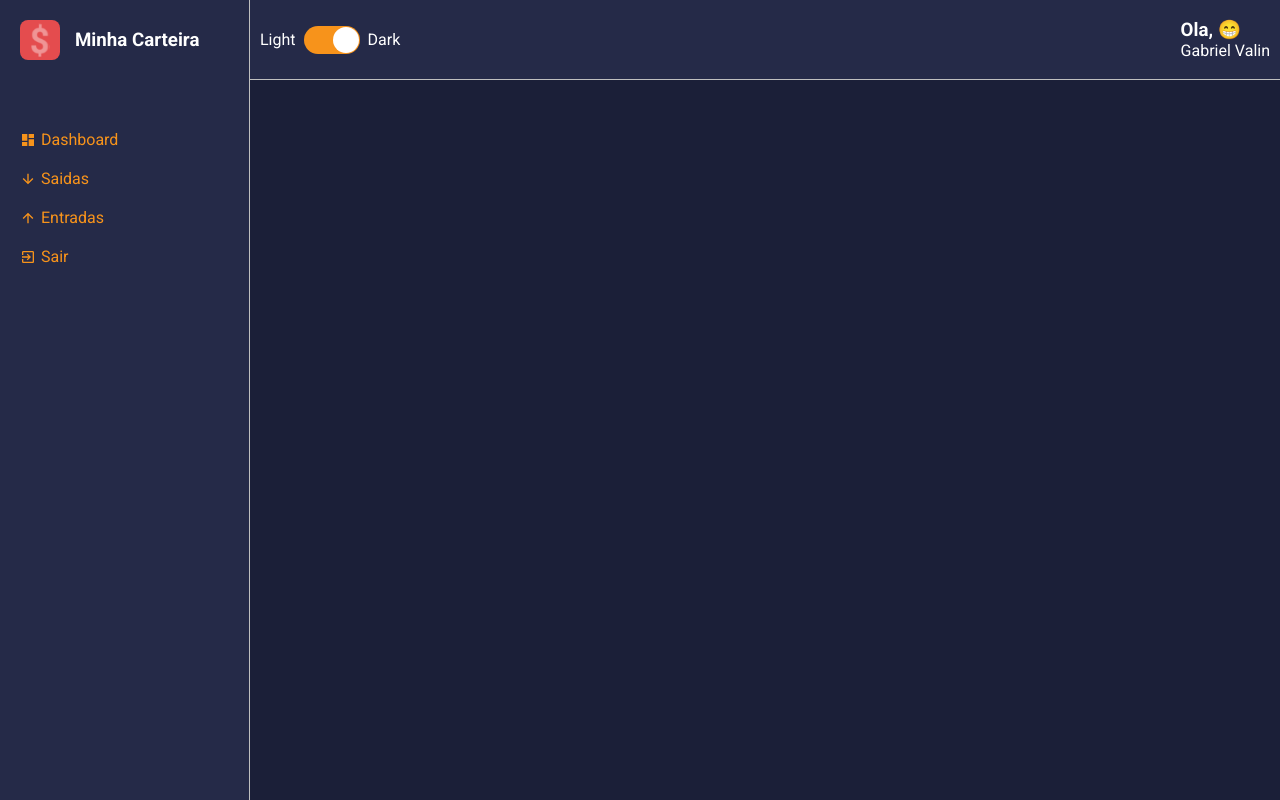
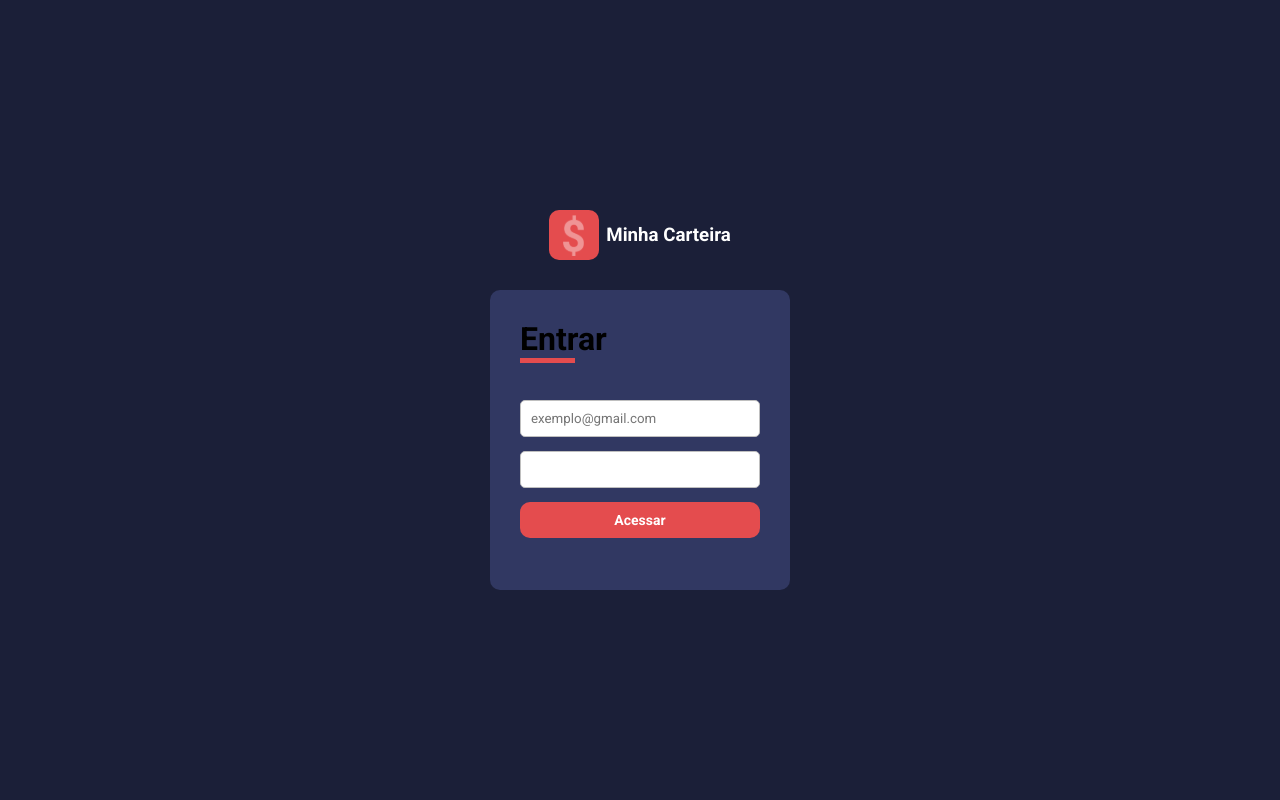
Before and after one commit to Gabriel-Valin/react-dashboard-base, a React (Vite) app: page /login in a window 1280 px wide. Built offline with nearby package versions, Linux system fonts and the light colour scheme.

Commit message:
feat: finish layout loginpage

```diff
--- a/src/App.tsx
+++ b/src/App.tsx
@@ -1,7 +1,7 @@
 import GlobalStyles from "./styles/GlobalStyles"
 import { ThemeProvider } from 'styled-components'
-import dark from "./styles/themes/dark"
 import AppRoutes from "./routes/app.routes"
+import AuthRoutes from "./routes/auth.routes"
 import { useTheme } from './hooks/theme'
 
 function App() {
@@ -9,7 +9,8 @@
   return (
    <ThemeProvider theme={theme}>
     <GlobalStyles />
-    <AppRoutes />
+    {/* <AppRoutes /> */}
+    <AuthRoutes />
    </ThemeProvider>
   )
 }
--- /dev/null
+++ b/src/components/Button/index.tsx
@@ -0,0 +1,16 @@
+import { ButtonHTMLAttributes, InputHTMLAttributes, ReactNode } from 'react';
+import { Container } from './style'
+
+interface ButtonTypeProps extends ButtonHTMLAttributes<HTMLButtonElement> {
+    children: ReactNode
+}
+
+function Button({ children, ...rest }: ButtonTypeProps) {
+    return (
+        <Container {...rest}>
+            {children}
+        </Container>
+    );
+}
+
+export default Button;
--- /dev/null
+++ b/src/components/Button/style.ts
@@ -0,0 +1,21 @@
+import styled from "styled-components";
+
+export const Container = styled.button`
+    width: 100%;
+
+    margin: 7px 0;
+    padding: 10px;
+
+    border-radius: 10px;
+
+    font-weight: bold;
+    font-size: 14px;
+    color: ${props => props.theme.colors.white};
+    background-color: ${props => props.theme.colors.warning};
+
+    transition: opacity .3s;
+
+    &:hover {
+        opacity: .7;
+    }
+`;
--- /dev/null
+++ b/src/components/Input/index.tsx
@@ -0,0 +1,16 @@
+import { InputHTMLAttributes } from 'react';
+import { Container } from './style'
+
+interface InputTypeProps extends InputHTMLAttributes<HTMLInputElement> {
+
+}
+
+function Input({ ...rest }: InputTypeProps) {
+    return (
+        <Container {...rest}>
+
+        </Container>
+    );
+}
+
+export default Input;
--- /dev/null
+++ b/src/components/Input/style.ts
@@ -0,0 +1,12 @@
+import styled from "styled-components";
+
+export const Container = styled.input`
+    width: 100%;
+
+    margin: 7px 0;
+    padding: 10px;
+
+    border-radius: 5px;
+
+    border: 1px solid ${props => props.theme.colors.gray};
+`;
--- /dev/null
+++ b/src/pages/Login/index.tsx
@@ -0,0 +1,28 @@
+import { Container, Logo, Form, FormTitle } from "./styles";
+import logoimg from '../../assets/logo.svg';
+import Input from "../../components/Input";
+import Button from "../../components/Button";
+
+function Login() {
+    return (
+        <Container>
+            <Logo>
+                <img src={logoimg} alt="Minha carteira" />
+                <h3>Minha Carteira</h3>
+            </Logo>
+
+            <Form onSubmit={() => {}}>
+                <FormTitle>
+                   Entrar
+                </FormTitle>
+
+                <Input required type="email" placeholder="exemplo@gmail.com"/>
+                <Input required type="password" />
+
+                <Button type="submit">Acessar</Button>
+            </Form>
+        </Container>
+    );
+}
+
+export default Login;
--- /dev/null
+++ b/src/pages/Login/styles.ts
@@ -0,0 +1,50 @@
+import styled from "styled-components";
+
+export const Container = styled.div`
+    height: 100vh;
+    display: flex;
+    flex: 1;
+    flex-direction: column;
+    align-items: center;
+    justify-content:center;
+
+    background-color: ${props => props.theme.colors.primary};
+`;
+
+export const Logo = styled.div`
+    display: flex;
+    align-items: center;
+
+    margin-bottom: 30px;
+
+    > h3 {
+        color: ${props => props.theme.colors.white};
+        margin-left: 7px;
+    }
+
+    > img {
+        width: 50px;
+        height: 50px;
+    }
+`;
+
+export const Form = styled.form`
+    width: 300px;
+    height: 300px;
+
+    padding: 30px;
+
+    background-color: ${props => props.theme.colors.tertiary};
+    border-radius: 10px;
+`;
+
+export const FormTitle = styled.h1`
+    margin-bottom: 30px;
+
+    &::after {
+        content: '';
+        display: block;
+        width: 55px;
+        border-bottom: 5px solid ${props => props.theme.colors.warning};
+    }
+`;
--- /dev/null
+++ b/src/routes/auth.routes.tsx
@@ -0,0 +1,12 @@
+import { Route, Routes } from 'react-router-dom'
+import Login from '../pages/Login'
+
+function AuthRoutes() {
+    return (
+        <Routes>
+            <Route path='/login' element={<Login />} />
+        </Routes>
+    );
+}
+
+export default AuthRoutes;
```
